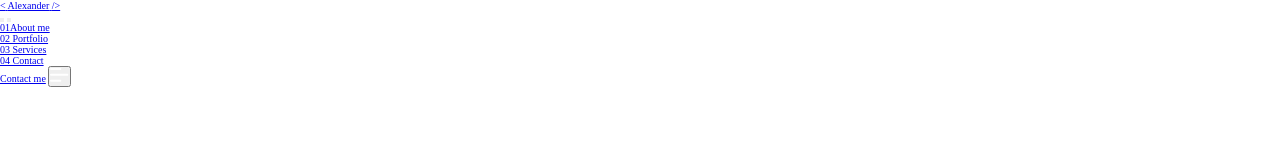
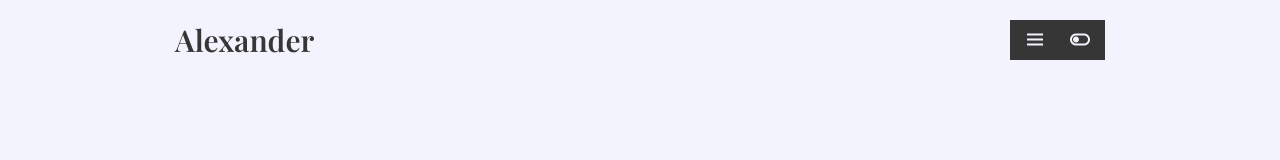
Before and after one commit to alexander16108/CodingRex-Portfolio, a website: page index.html in a window 1280 px wide. Drawn offline with nearby package versions, Linux system fonts and the light colour scheme.

Commit message:
finishing styling on header

```diff
--- a/assets/css/styles.css
+++ b/assets/css/styles.css
@@ -25,15 +25,156 @@
 html {
     font-size: 62.5%;
 }
-/*
-?RADIAL GRADIENT
-?background: radial-gradient(50% 50% at 50% 50%, rgba(255, 101, 118, .08) 0%, rgba(255, 101, 118, 0) 100%);
-*/
+
+body {
+    font-family: var(--body-font-family);
+    font-size: 1.6rem;
+    line-height: 1.5;
+    background-color: var(--light-color);
+    color: var(--dark-color);
+    overflow-x: hidden;
+}
+
+body.dark-theme {
+    --light-color: #fff;
+    --dark-color: #000;
+    --border-top-color: rgba(255,255,255,.1);
+}
+
+a {
+    text-decoration: none;
+    color: inherit;
+    outline: none;
+}
+
+img {
+    max-width: 100%;
+    display: block;
+}
+
+ul {
+    list-style: none;
+}
+
+span {
+    display: inline-block;
+}
+
+i {
+    font-size: 2.4rem;
+}
+
+input,
+button,
+textarea {
+    font: inherit;
+    color: inherit;
+    background-color: transparent;
+    border: none;
+    outline: none;
+}
 /* !REUSABLE CLASSES */
+.container {
+    max-width: var(--container-width);
+    margin: 0 auto;
+    padding: 0 var(--container-padding);
+}
+/* !HEADER */
+.header {
+    margin-bottom: 5rem;
+}
 
-/* !HEADER */
+.navbar {
+    display: flex;
+    align-items: center;
+justify-content: space-between;
+height: 8rem;
+position: relative;
+}
 
+.logo {
+    font-family: var(--title-font-family);
+    font-size: 3rem;
+    font-weight: 600;
+}
+
+.navbar__buttons {
+    display: flex;
+    column-gap: .5rem;
+    padding: 0 .5rem;
+    color: var(--light-color);
+    background-color: var(--dark-color);
+    z-index: 999;
+}
+
+.button {
+    cursor: pointer;
+}
+
+.icon-button {
+    width: 4rem;
+    height: 4rem;
+    display: flex;
+}
+
+.icon-button i {
+    margin: auto;
+}
+
+.close-icon,
+.theme-on {
+    display: none;
+}
+
+.menu {
+    position: absolute;
+    right: 1.55rem;
+    background-color: var(--dark-color);
+    color: var(--light-color);
+    padding: .8rem 1.5rem;
+    border-radius: .4rem;
+    /* z-index: -1; */
+    pointer-events: none;
+    transform: scale(0);
+    transition: transform .25s .25s cubic-bezier(1, 0,0,1);
+}
+
+.list {
+    display: flex;
+    gap: 2.5rem;
+}
+
+.menu > .list {
+    opacity: .7;
+}
+
+.menu > .list .list-link {
+    text-transform: uppercase;
+}
+
+.list-link {
+    font-size: 1.4rem;
+}
+
+.list-link:hover,
+.list-link:focus {
+    opacity: .7;
+}
+
+.list-link span {
+    font-weight: bold;
+}
 /* !JAVASCRIPT STYLES */
+.active.menu {
+    /* z-index: initial; */
+    pointer-events: initial;
+    transform: scale(1) translateY(4.5rem)
+}
+
+.active.menu > .list {
+    opacity: 1;
+    transition: opacity .1s .5s;
+}
 
 /* !HERO STYLES*/
 
--- a/index.html
+++ b/index.html
@@ -1,33 +1,25 @@
 <!DOCTYPE html>
 <html lang="en">
   <head>
-    <meta charset="UTF-8" />
-    <meta http-equiv="X-UA-Compatible" content="IE=edge" />
-    <meta name="viewport" content="width=device-width, initial-scale=1.0" />
-    <title>Alexander Odufuye</title>
-    <!-- REMIXICON -->
-    <link
-      href="https://cdn.jsdelivr.net/npm/remixicon@2.5.0/fonts/remixicon.css"
-      rel="stylesheet"
-    />
-    <!-- SWIPER -->
-    <link
-      rel="stylesheet"
-      href="https://unpkg.com/swiper@8/swiper-bundle.min.css"
-    />
-    <!-- SCROLL REVEAL -->
+    <meta charset="UTF-8">
+    <meta http-equiv="X-UA-Compatible" content="IE=edge">
+    <meta name="viewport" content="width=device-width, initial-scale=1.0">
+    <title>Alexander's Portfolio</title>
+    <!-- !BOX ICONS -->
+    <link rel="stylesheet"
+  href="https://cdn.jsdelivr.net/npm/boxicons@latest/css/boxicons.min.css">
+    <!-- !SCROLL REVEAL -->
     <script src="https://unpkg.com/scrollreveal@4.0.0/dist/scrollreveal.min.js"></script>
-    <link rel="stylesheet" href="./assets/css/styles.css" />
-  </head>
+    <!-- !MY STYLESHEET -->
+    <link rel="stylesheet" href="./assets/css/styles.css">
+</head>
 
   <body>
     <!--! === HEADER === -->
     <header class="header">
       <nav class="navbar container">
         <a href="./index.html" class="logo">
-            <span><</span>
             <span>Alexander</span>
-            <span>/></span>
         </a>
         <div class="navbar__buttons">
           <button class="button icon-button menu-toggle-button">
@@ -35,8 +27,8 @@
             <i class="bx bx-x close-icon"></i>
           </button>
           <button class="button icon-button theme-toggle-button">
-            <i class="bx bx-toggle theme-off"></i>
-            <i class="bx bx-toggle theme-on"></i>
+            <i class="bx bx-toggle-left theme-off"></i>
+            <i class="bx bx-toggle-right theme-on"></i>
           </button>
         </div>
         <div class="menu">
@@ -63,39 +55,23 @@
               </li>
             </ul>
         </div>
-        <div class="navbar_btn-group">
-            <a href="mailto: alexandermayowa05@gmail.com" class="btn btn--text btn--transparent"> Contact me</a>
-            <button class="btn btn--action">
-                <svg width="19" height="14" viewBox="0 0 19 14" fill="none" xmlns="http://www.w3.org/2000/svg">
-                    <path d="M10.3333 0.999999L0.999918 1" stroke="#fff" stroke-width="2" stroke-linecap="round"
-                        stroke-linejoin="round" />
-                    <path d="M17.3333 6.83333L0.999916 6.83333" stroke="#fff" stroke-width="2" stroke-linecap="round"
-                        stroke-linejoin="round" />
-                    <path d="M10.3333 12.6667L0.999918 12.6667" stroke="#fff" stroke-width="2" stroke-linecap="round"
-                        stroke-linejoin="round" />
-                </svg>
-            </button>
-        </div>
       </nav>
     </header>
-    <!--! === MAIN === -->
+       <!-- !HERO SECTION -->
 
-    <!--! === SHOWCASE === -->
+    <!-- !ABOUT SECTION -->
 
-    <!--! === PORTFOLIO === -->
-    <!--
+    <!-- Hi, I'm <span class="text-bold">Alexander</span>, and in my <span class="text-bold">two years</span> as a <span class="text-bold"> frontend developer</span>, I have turned a whole lot of my <span class="text-bold">ideas into reality</span>. Developing and creating beautiful interactive user interfaces is my <span class="text-bold">passion</span>. -->
 
-    -->
-    <!--! === SERVICES === -->
+    <!-- !PORTFOLIO SECTION -->
 
-    <!--! === ABOUT === -->
+    <!-- !CONTACT SECTION -->
 
-    <!--! === BLOG === -->
+    <!-- If <span class="text-bold">you</span> would like to work <span class="text-bold">together</span> on a <span class="text-bold">project</span>, please fill out the <span class="text-bold">form</span> below. I can't wait to turn your <span class="text-bold">ideas</span> into <span class="text-bold">reality</span>! -->
 
-    <!--! === FOOTER === -->
+    <!-- !FOOTER -->
 
-    <!-- SWIPERJS -->
-    <script src="https://unpkg.com/swiper@8/swiper-bundle.min.js"></script>
+    <!-- !MY SCRIPT -->
     <script src="./assets/js/app.js"></script>
   </body>
 </html>
```
